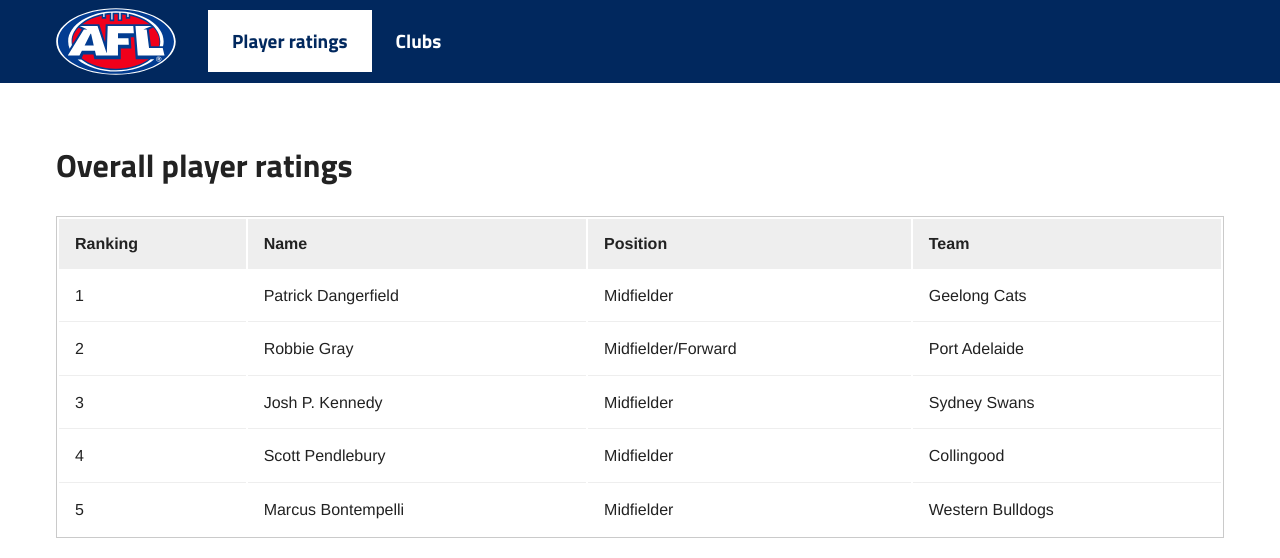
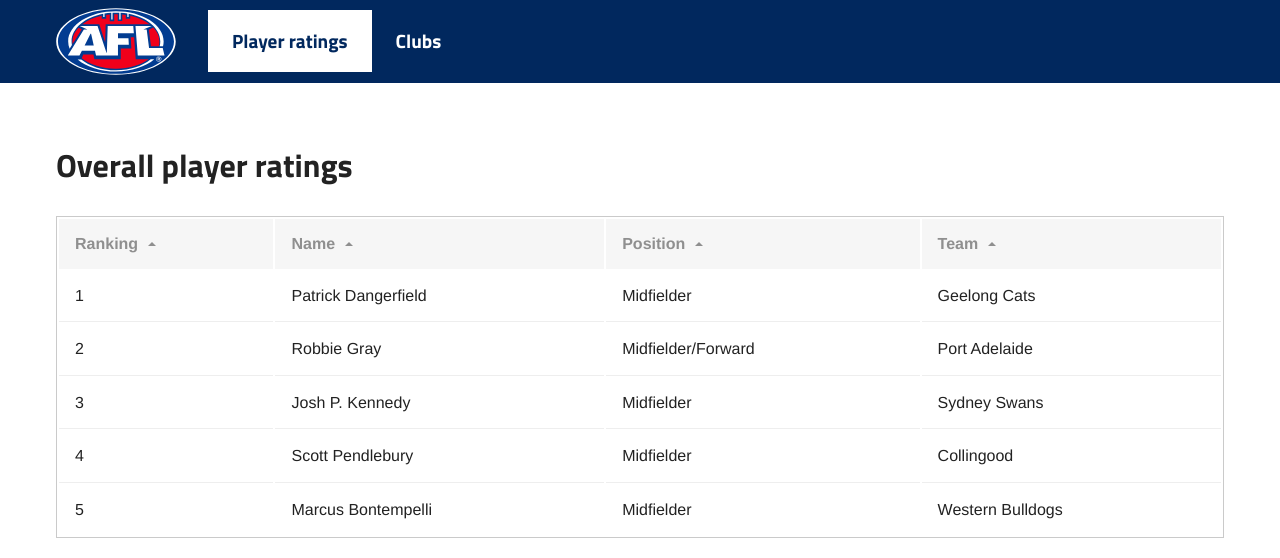
Before and after one commit to kevin-ho87/player-ratings, a Vue app: page / in a window 1280 px wide. Shown: the top 558 px of the page. Built offline with nearby package versions, Linux system fonts and the light colour scheme.

Commit message:
Table sort
Add asc/desc sort feature to Table component.

```diff
--- a/src/components/Table.vue
+++ b/src/components/Table.vue
@@ -2,13 +2,14 @@
   <table class="table">
     <thead>
       <tr>
-        <th v-for="heading in headings">
+        <th v-for="heading in headings" :class="{ active: selectedSort === heading}" @click="order(heading)">
           {{ heading | capitalise }}
+          <span class="arrow" :class="sortOrders[heading] ? 'arrow_asc' : 'arrow_dsc'"></span>
         </th>
       </tr>
     </thead>
     <tbody>
-      <tr v-for="playerRow in players">
+      <tr v-for="playerRow in filteredData">
         <td v-for="player in playerRow">
           <span class="title-case">{{ player }}</span>
         </td>
@@ -18,12 +19,43 @@
 </template>
 
 <script>
+import _ from 'lodash'
 
 export default {
   props: ['headings', 'players'],
+  data () {
+    let sortOrders = {}
+
+    // Set order state of each column
+    this.headings.map(item => {
+      sortOrders[item] = true
+    })
+
+    // selectedSort = chosen heading to sort data
+    // sortOrders = contains boolean to determine if selected sort will be asc or desc
+    return {
+      selectedSort: '',
+      sortOrders
+    }
+  },
+  computed: {
+    filteredData () {
+      // Return sorted players data based on
+      let sortType = this.sortOrders[this.selectedSort] ? 'asc' : 'desc'
+      return _.orderBy(this.players, this.selectedSort, sortType)
+    }
+  },
   filters: {
     capitalise (value) {
       return value.charAt(0).toUpperCase() + value.slice(1)
+    }
+  },
+  methods: {
+    order (value) {
+      // Update value of selected heading to sort
+      this.selectedSort = value
+      // Flip value of sortOrders column to determine asc or desc later
+      this.sortOrders[this.selectedSort] = !this.sortOrders[this.selectedSort]
     }
   }
 }
@@ -37,8 +69,14 @@
   width: 100%;
 
   th {
+    opacity: .5;
     background-color: $light-gray;
     text-align: left;
+    cursor: pointer;
+
+    &.active {
+      opacity: 1;
+    }
   }
 
   th,td {
@@ -54,10 +92,25 @@
       background-color: #eee;
     }
   }
+}
 
-  &__ranking {
-    // width: 90px;
-    // text-align: center;
+.arrow {
+  display: inline-block;
+  vertical-align: middle;
+  width: 0;
+  height: 0;
+  margin-left: 5px;
+
+  &_asc {
+    border-left: 4px solid transparent;
+    border-right: 4px solid transparent;
+    border-bottom: 4px solid $black;
+  }
+
+  &_dsc {
+    border-left: 4px solid transparent;
+    border-right: 4px solid transparent;
+    border-top: 4px solid $black;
   }
 }
 
```
